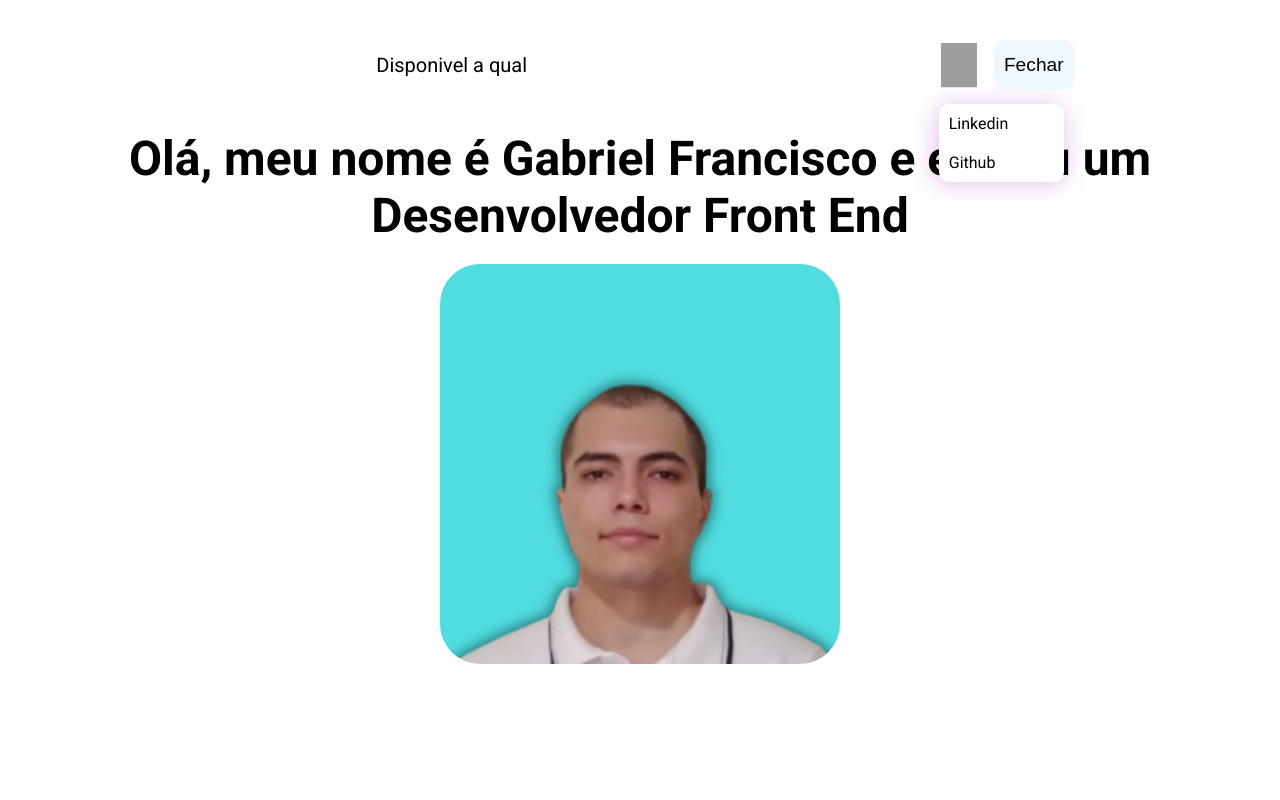
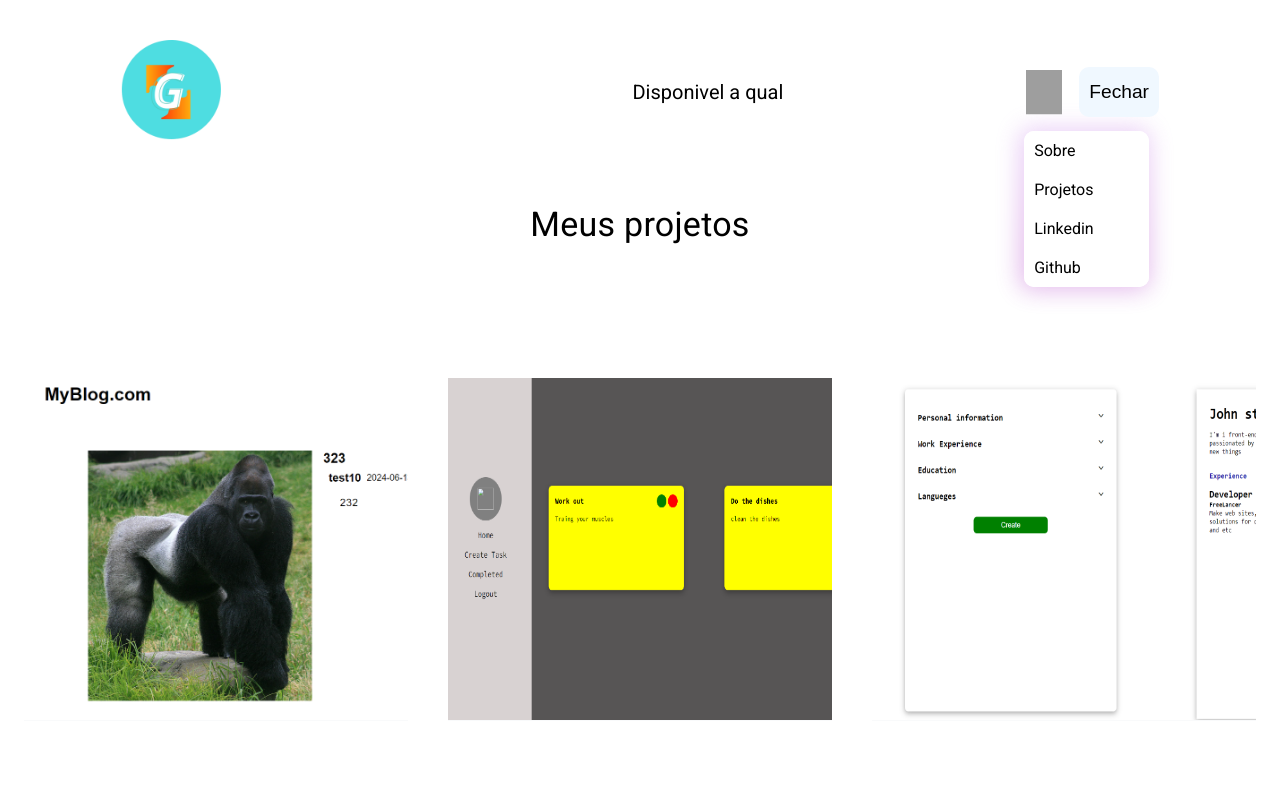
Before and after one commit to gab9244/MyPortfolio, a React (Vite) app in the folder vite-project/: page /MoreProjects in a window 1280 px wide. Both pictures are taken after a click on the button "Menu". Shown: the top 800 px of the page. Built offline with nearby package versions, Linux system fonts and the light colour scheme; grey boxes are pictures that could not be loaded.

Commit message:
puting routes back

```diff
--- a/vite-project/package.json
+++ b/vite-project/package.json
@@ -17,8 +17,8 @@
     "@mui/styled-engine": "^6.0.2",
     "eslint-plugin-react": "^7.35.2",
     "globals": "^15.9.0",
-    "react": "^18.2.0",
-    "react-dom": "^18.2.0",
+    "react": "^18.3.1",
+    "react-dom": "^18.3.1",
     "react-router-dom": "^6.26.2"
   },
   "devDependencies": {
--- a/vite-project/src/Components/Header.jsx
+++ b/vite-project/src/Components/Header.jsx
@@ -1,6 +1,6 @@
 import { useContext, useState } from "react";
 import { UserContext } from "./UserContext";
-// import { Link } from "react-router-dom";
+import { Link } from "react-router-dom";
 export const Header = () => {
   const [MenuOn, setMenuOn] = useState(false);
   const { Language, setLanguage } = useContext(UserContext);
@@ -15,9 +15,9 @@ export const Header = () => {
   return (
     <>
       <header className="Header">
-        {/* <Link to="/">
+        <Link to="/">
           <img src="MeuLogo.png" alt="" id="Logo" />
-        </Link> */}
+        </Link>
         {/* É necessário ter o mesmo texto duas vezes para poder criar o efeito */}
         <div className="slider">
           {Language ? (
@@ -72,21 +72,21 @@ export const Header = () => {
             <div className="Menu">
               {Language ? (
                 <ul>
-                  {/* <li>
+                  <li>
                     <Link to ={"/Sobre"}>About</Link>
                   </li>
                   <li>
                     <Link to={"/MoreProjects"}>Projects</Link>
-                  </li> */}
+                  </li>
                   <li><a href="https://www.linkedin.com/in/gabriel-francisco-s/" target="_blank">Linkedin</a></li>
                   <li><a href="https://github.com/gab9244" target="_blank">Github</a></li>
                 </ul>
               ) : (
                 <ul>
-                  {/* <li><Link to ={"/Sobre"}>Sobre</Link></li>
+                  <li><Link to ={"/Sobre"}>Sobre</Link></li>
                   <li>
                     <Link to={"/MoreProjects"}>Projetos</Link>
-                  </li> */}
+                  </li>
                   <li><a href="https://www.linkedin.com/in/gabriel-francisco-s/" target="_blank">Linkedin</a></li>
                   <li><a href="https://github.com/gab9244" target="_blank">Github</a></li>
                 </ul>
--- a/vite-project/src/Components/Pages.jsx
+++ b/vite-project/src/Components/Pages.jsx
@@ -1,23 +1,23 @@
-// //Neste componente lidaremos com os páginas do site
+//Neste componente lidaremos com os páginas do site
 
 
-// import { Routes, Route } from "react-router-dom";
-// import {Layout} from "./Layout"
-// import { MoreProjects } from "./MoreProjects";
-// import { App } from "./App";
-// import { UserProvider } from "./UserContext";
-// import { Sobre } from "./Sobre";
+import { Routes, Route } from "react-router-dom";
+import {Layout} from "./Layout"
+import { MoreProjects } from "./MoreProjects";
+import { App } from "./App";
+import { UserProvider } from "./UserContext";
+import { Sobre } from "./Sobre";
 
-// export const Pages = () => {
-//   return (
-//     <UserProvider>
-//       <Routes>
-//         <Route path="/" element = {< App/>} />
-//           <Route path="/" element ={<Layout/>}>
-//                   <Route path="/MoreProjects" element ={<MoreProjects/>}/>
-//                   <Route path="/Sobre" element = {<Sobre/>}/>
-//           </Route>
-//       </Routes>
-//     </UserProvider>
-//   )
-// }
+export const Pages = () => {
+  return (
+    <UserProvider>
+      <Routes>
+        <Route path="/" element = {< App/>} />
+          <Route path="/" element ={<Layout/>}>
+                  <Route path="/MoreProjects" element ={<MoreProjects/>}/>
+                  <Route path="/Sobre" element = {<Sobre/>}/>
+          </Route>
+      </Routes>
+    </UserProvider>
+  )
+}
--- a/vite-project/src/main.jsx
+++ b/vite-project/src/main.jsx
@@ -1,7 +1,7 @@
 import React from "react";
 import { createRoot } from "react-dom/client";
 import { StrictMode } from "react";
-// import { BrowserRouter } from "react-router-dom";
+import { BrowserRouter } from "react-router-dom";
 
 import "./Styles/index.css";
 import "./Styles/Header.css";
@@ -11,13 +11,13 @@ import "./Styles/Projects.css";
 import "./Styles/Contact.css";
 import "./Styles/Sobre.css";
 
-// import { Pages } from "./Components/Pages";
+import { Pages } from "./Components/Pages";
 import {App} from "./Components/App"
 createRoot(document.getElementById("root")).render(
   <StrictMode>
-    {/* <BrowserRouter basename="/"> */}
-      {/* <Pages /> */}
-      <App />
-    {/* </BrowserRouter> */}
+    <BrowserRouter basename="/">
+      <Pages />
+      {/* <App /> */}
+    </BrowserRouter>
   </StrictMode>
 );
--- a/vite-project/vite.config.js
+++ b/vite-project/vite.config.js
@@ -6,7 +6,12 @@ export default defineConfig({
   base: '/',
   build: {
     rollupOptions: {
-      external: ['react-router-dom']
+      external: ['react-router-dom'],
+    },
+  },
+  resolve: {
+    alias: {
+      'react-router-dom': require.resolve('react-router-dom')
     }
   }
 })
```
Also changed, not shown: vite-project/vercel.json (added), 2 other files (tests, documents, lock files or other folders).
